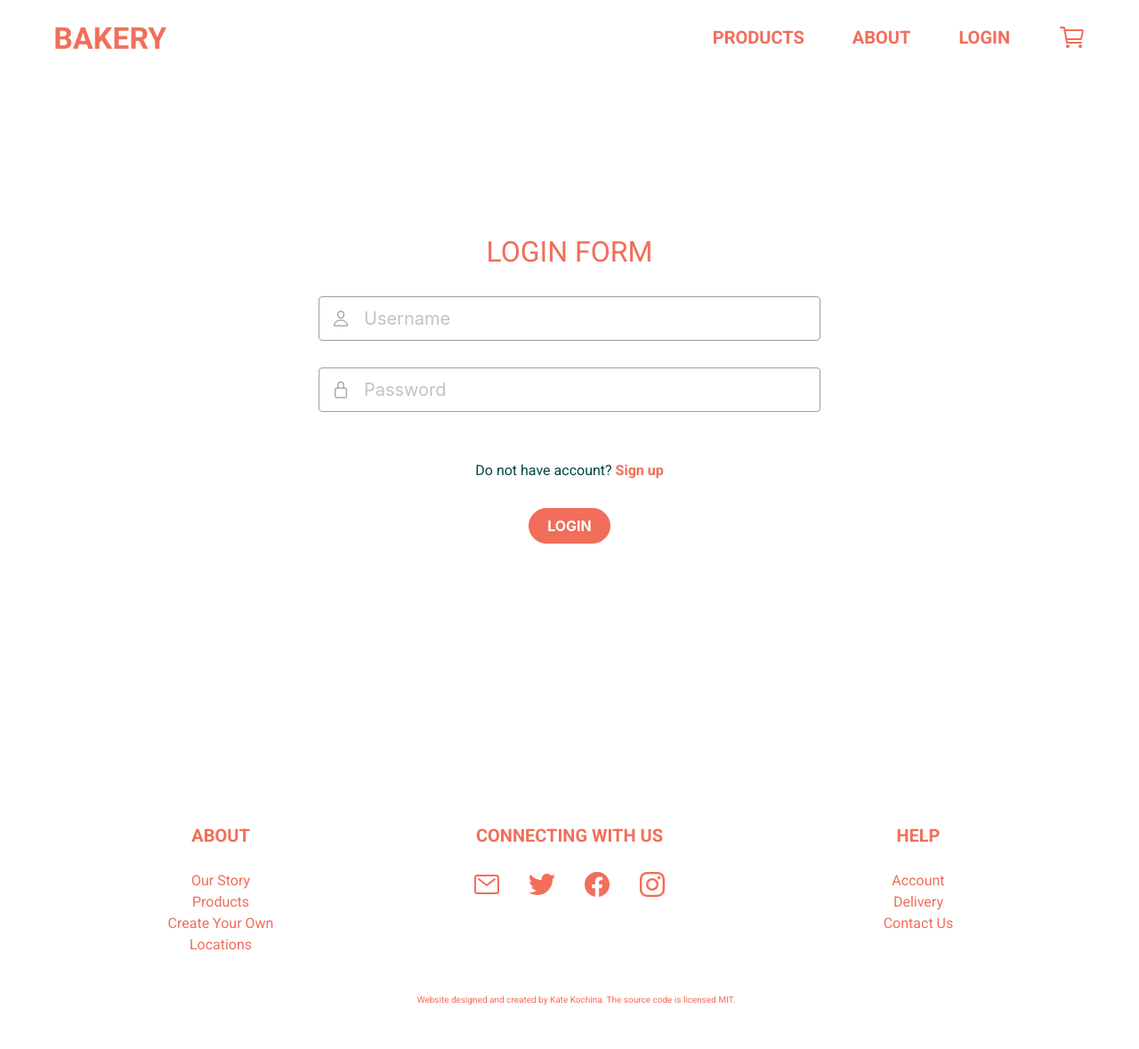
After one commit to kateryna-kochina/bakery-online-shop, a Flask app: page /user/login in a window 1280 px wide. The commit adds this page. Shown: the whole page at 89% size. Run offline with Flask 3, Linux system fonts and the light colour scheme.

Commit message:
Add registration and login logic

```diff
--- a/app/__init__.py
+++ b/app/__init__.py
@@ -5,7 +5,9 @@ from populate_database import populate_database
 
 from .database import db
 from .general.routes import general_bp
+from .login_manager import login_manager
 from .products.routes import products_bp
+from .user.routes import user_bp
 
 
 def create_app():
@@ -17,6 +19,9 @@ def create_app():
         # Set secret key
         app.secret_key = app.config['FLASK_SECRET_KEY']
 
+        # Set up a login manager to handle user authentication
+        login_manager.init_app(app)
+
         # Set up database
         app.config['SQLALCHEMY_DATABASE_URI'] = Config.SQLALCHEMY_DATABASE_URI
         db.init_app(app)
@@ -26,6 +31,7 @@ def create_app():
         # Register blueprints
         app.register_blueprint(general_bp)
         app.register_blueprint(products_bp)
+        app.register_blueprint(user_bp)
         print('Blueprints registered successfully.')
 
         return app
@@ -37,7 +43,7 @@ def create_app():
 
 
 def setup_database(app):
-    from .products.models import Category, Product
+    from .products.models import Category, Choice, Product
 
     with app.app_context():
         try:
--- a/app/general/templates/general/includes/navigation.html
+++ b/app/general/templates/general/includes/navigation.html
@@ -1,4 +1,8 @@
-<nav class="navbar is-spaced is-fixed-top" role="navigation" aria-label="main navigation">
+<nav
+    class="navbar is-spaced is-fixed-top"
+    role="navigation"
+    aria-label="main navigation"
+>
     <div class="navbar-brand is-flex is-justify-content-center">
         <a class="navbar-item" href="{{url_for('general.home')}}">
             <img
@@ -22,12 +26,32 @@
     <div id="nav-menu" class="navbar-menu is-shadowless has-text-weight-bold">
         <div class="navbar-start is-flex is-justify-content-center"></div>
         <div class="navbar-end is-flex is-justify-content-center">
-            <a class="navbar-item is-uppercase is-size-5" href="{{ url_for('products.show_products') }}"> Products </a>
+            <a
+                class="navbar-item is-uppercase is-size-5"
+                href="{{ url_for('products.show_products') }}"
+            >
+                Products
+            </a>
 
-            <a class="navbar-item is-uppercase is-size-5" href="{{ url_for('general.about') }}">
+            <a
+                class="navbar-item is-uppercase is-size-5"
+                href="{{ url_for('general.about') }}"
+            >
                 About
             </a>
-            <a class="navbar-item is-uppercase is-size-5" href=""> Login </a>
+            <!-- {% if is_logged_in %} -->
+            <a
+                class="navbar-item is-uppercase is-size-5"
+                href="#"
+                >Logout</a
+            >
+            <!-- {% else %} -->
+            <a
+                class="navbar-item is-uppercase is-size-5"
+                href="{{ url_for('user.login') }}"
+                >Login</a
+            >
+            <!-- {% endif %} -->
 
             <a class="navbar-item" href="">
                 <ion-icon size="large" name="cart-outline"></ion-icon>
--- a/app/products/templates/products/product.html
+++ b/app/products/templates/products/product.html
@@ -1,4 +1,6 @@
-{% extends 'products/products_base.html' %} {% block content_products %}
+{% extends 'products/products_base.html' %}
+
+{% block content_products %}
 
 <div class="columns">
     <div class="column is-6 is-flex is-justify-content-center mx-2">
@@ -43,7 +45,6 @@
                             >
                                 <a
                                     class="choice-link has-text-centered"
-
                                     onclick="toggleIcon(this)"
                                     data-choice="{{ choice.id }}"
                                 >
--- a/app/static/css/styles.css
+++ b/app/static/css/styles.css
@@ -259,3 +259,36 @@ button ion-icon {
 .choice-item.selected .choice-link:focus-within .choice-price {
     color: var(--tertiary);
 }
+
+.form-item,
+.form-submit {
+    margin: 30px auto;
+}
+
+.input.form-input {
+    border-color: var(--grey);
+    color: var(--tertiary);
+}
+
+span.icon ion-icon {
+    color: var(--grey);
+}
+
+.input.form-input:hover {
+    border-color: var(--secondary);
+    color: var(--secondary);
+}
+
+.input.form-input:focus {
+    border-color: var(--secondary);
+    color: var(--tertiary);
+}
+
+
+.signup-link {
+    color: var(--secondary);
+}
+
+.signup-link:hover {
+    color: var(--tertiary);
+}
--- /dev/null
+++ b/app/user/forms.py
@@ -0,0 +1,41 @@
+from flask_wtf import FlaskForm
+from wtforms import StringField, PasswordField, SubmitField, EmailField
+from wtforms.validators import DataRequired, Length, Email, ValidationError
+
+from .models import User
+
+
+class LoginForm(FlaskForm):
+    username = StringField('Username', validators=[DataRequired()])
+    password = PasswordField('Password', validators=[DataRequired()])
+    submit = SubmitField('Login')
+
+    def validate_username(self, field):
+        user = User.query.filter_by(username=field.data).first()
+        if not user:
+            raise ValidationError('Invalid username.')
+
+    def validate_password(self, field):
+        user = User.query.filter_by(username=self.username.data).first()
+        if user and not user.check_password(self.password.data):
+            raise ValidationError('Invalid password.')
+
+
+class RegisterForm(FlaskForm):
+    username = StringField('Username', validators=[
+                           DataRequired(), Length(min=4, max=50)])
+    email = EmailField('Email', validators=[
+                       DataRequired(Email), Length(min=4, max=50)])
+    password = PasswordField('Password', validators=[
+                             DataRequired(), Length(min=4, max=50)])
+    submit = SubmitField('Create account')
+
+    def validate_username(self, field):
+        if User.query.filter_by(username=field.data).first():
+            raise ValidationError(
+                'Username already exists. Please choose a different username.')
+
+    def validate_email(self, field):
+        if User.query.filter_by(email_address=field.data).first():
+            raise ValidationError(
+                'Email address already exists. Please choose a different email address.')
--- /dev/null
+++ b/app/user/routes.py
@@ -0,0 +1,59 @@
+from flask import Blueprint, flash, redirect, render_template, url_for
+from flask_login import login_required, login_user, logout_user
+from sqlalchemy.exc import IntegrityError
+
+from ..database import db
+from .forms import LoginForm, RegisterForm
+from .models import User
+
+
+user_bp = Blueprint('user', __name__, template_folder='templates')
+
+
+@user_bp.route('/user/login', methods=['GET', 'POST'])
+def login():
+    form = LoginForm()
+    if form.validate_on_submit():
+        user = User.query.filter_by(username=form.username.data).first()
+        if user and user.check_password(form.password.data):
+            login_user(user)
+            flash('Logged in successfully!', 'success')
+
+            return redirect(url_for('general.home'))
+
+        else:
+            flash('Invalid username or password', 'error')
+
+    return render_template('user/login.html', form=form)
+
+
+@user_bp.route('/user/logout')
+@login_required
+def logout():
+    logout_user()
+    flash('Logged out successfully!', 'success')
+
+    return redirect(url_for('general.home'))
+
+
+@user_bp.route('/user/register', methods=['GET', 'POST'])
+def register():
+    form = RegisterForm()
+    if form.validate_on_submit():
+        user = User(username=form.username.data,
+                    email_address=form.email.data)
+        user.set_password(form.password.data)
+
+        try:
+            db.session.add(user)
+            db.session.commit()
+            flash('Registered successfully! You can now login.', 'success')
+            login_user(user)  # Automatically login the user after registration
+
+            return redirect(url_for('general.home'))
+
+        except IntegrityError:
+            db.session.rollback()  # Rollback the transaction
+            flash('Username already exists. Please choose a different username.', 'error')
+
+    return render_template('user/register.html', form=form)
--- /dev/null
+++ b/app/user/templates/user/login.html
@@ -0,0 +1,54 @@
+{% extends 'user/user.html' %}
+
+{% block title %} Login form {% endblock title%}
+
+{% block form %}
+
+<form method="POST">
+    {{ form.hidden_tag() }}
+    <div class="form-item">
+        <p class="control has-icons-left">
+            {{ form.username(class="form-input input is-medium is-vcentered
+            is-shadowless", type="text", placeholder="Username") }}
+            <span class="icon is-small is-left is-flex is-align-items-center">
+                <ion-icon name="person-outline"></ion-icon>
+            </span>
+        </p>
+    </div>
+
+    <div class="form-item">
+        <p class="control has-icons-left">
+            {{ form.password (class="form-input input is-medium is-shadowless",
+            type="password", placeholder="Password")}}
+            <span class="icon is-small is-left is-flex is-align-items-center">
+                <ion-icon name="lock-closed-outline"></ion-icon>
+            </span>
+        </p>
+    </div>
+
+    <div>
+        {% for error in form.username.errors %}
+        <span class="form-error is-size-6 is-secondary-color">{{ error }}</span>
+        {% endfor %}
+        <br />
+        {% for error in form.password.errors %}
+        <span class="form-error is-size-6 is-secondary-color">{{ error }}</span>
+        {% endfor %}
+    </div>
+
+    <div>
+        <span
+            >Do not have account?
+            <a
+                class="signup-link has-text-weight-bold"
+                href="{{ url_for('user.register') }}"
+                >Sign up</a
+            >
+        </span>
+    </div>
+
+    {{ form.submit (class="button form-submit is-warning is-rounded is-outlined
+    is-uppercase has-text-weight-bold", value="Login") }}
+</form>
+
+{% endblock form %}
--- /dev/null
+++ b/app/user/templates/user/user.html
@@ -0,0 +1,26 @@
+{% extends 'general/base.html' %}
+
+{% block content %}
+
+<section class="hero is-fullheight is-fullheight-with-navbar">
+    <div class="hero-body">
+        <div class="container">
+            <div class="columns">
+                <div class="column is-3-desktop"></div>
+                <div
+                    class="column is-half-desktop is-fullwidth-tablet is-fullwidth-mobile is-centered has-text-centered"
+                >
+                    <h2
+                        class="subtitle is-size-3 is-uppercase is-secondary-color"
+                    >
+                        {% block title %} {% endblock title%}
+                    </h2>
+
+                    {% block form %} {% endblock form %}
+                </div>
+            </div>
+        </div>
+    </div>
+</section>
+
+{% endblock content %}
--- a/requirements.txt
+++ b/requirements.txt
@@ -1,4 +1,5 @@
 Flask==3.0.1
+Flask-Login==0.6.3
 Flask-SQLAlchemy==3.1.1
 Flask-WTF==1.2.1
 python-dotenv==1.0.1
```
Also changed, not shown: app/login_manager.py (added, +11 -0 lines), app/products/routes.py (+15 -2 lines), app/user/models.py (added, +20 -0 lines), app/user/templates/user/register.html (added, +53 -0 lines).
